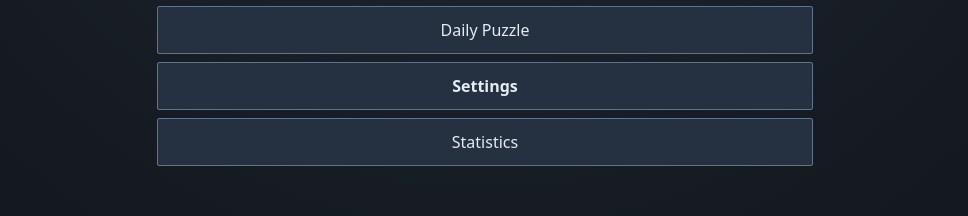
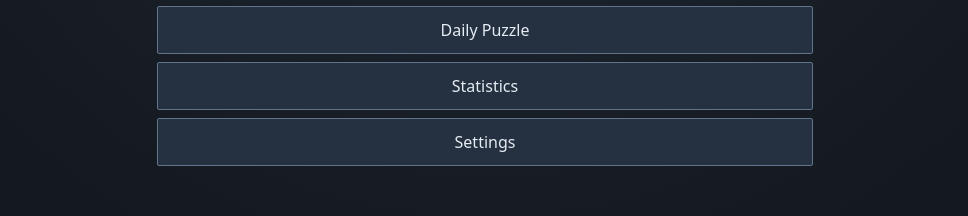
Before and after one commit to slobbe/sudoku, a Next.js app: page / in a window 1280 px wide. Shown: the part 358-574 px from the top of the page, without its empty margins (155-1123 px from the left). Built offline with nearby package versions, Linux system fonts and the light colour scheme.

Commit message:
Reorder home settings and stats actions
Place Statistics before Settings in the home action list and remove the special bold styling from the settings button so both actions match the surrounding button weight.

```diff
--- a/app/globals.css
+++ b/app/globals.css
@@ -425,10 +425,6 @@ body {
     color: var(--error);
 }
 
-#settings-open {
-    font-weight: 700;
-}
-
 button:not([data-sudoku-cell="true"]),
 select {
     border: 1px solid var(--line);
--- a/src/components/sudoku-app.tsx
+++ b/src/components/sudoku-app.tsx
@@ -2735,11 +2735,11 @@ export function SudokuApp() {
               >
                 {dailyButtonLabel}
               </button>
+              <button id="stats-open" type="button" onClick={openStatsView}>
+                Statistics
+              </button>
               <button id="settings-open" type="button" onClick={openSettingsView}>
                 Settings
-              </button>
-              <button id="stats-open" type="button" onClick={openStatsView}>
-                Statistics
               </button>
             </div>
             <p className="home-status" aria-live="polite">{statusMessage}</p>
```
